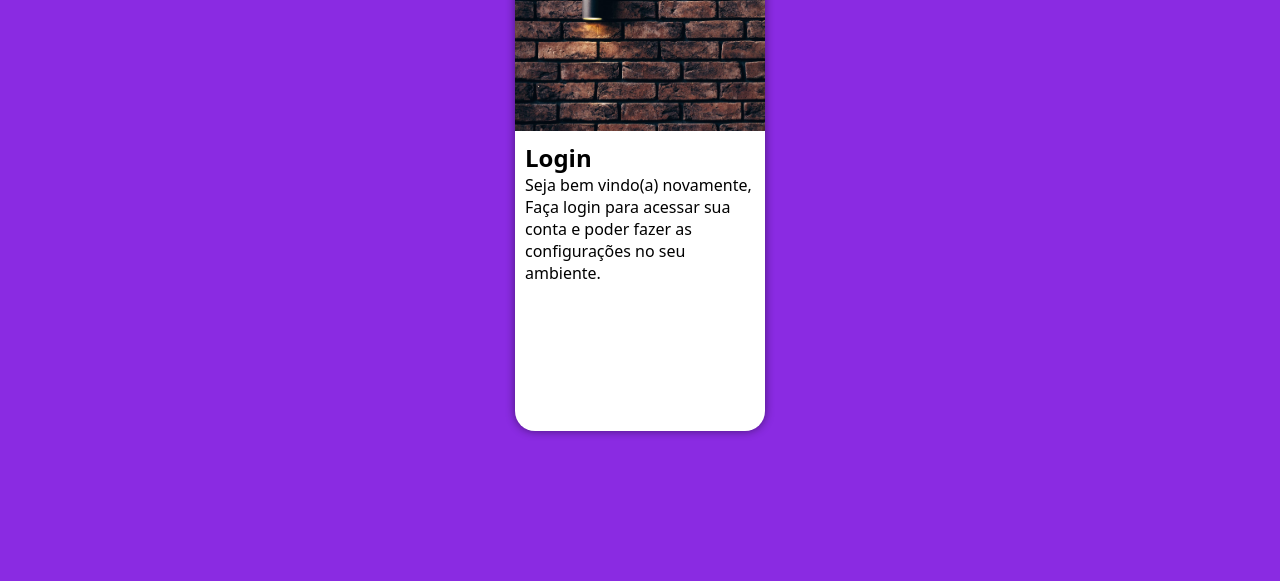
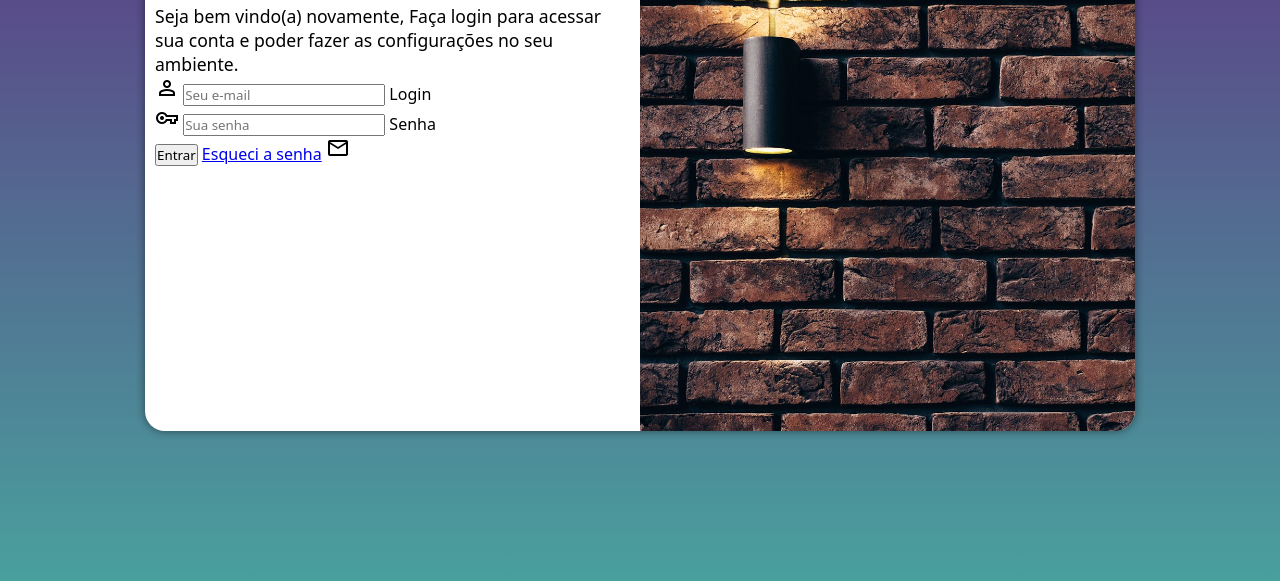
Before and after one commit to Brunoll177/projeto-login, a plain HTML site: page index.html in a window 1280 px wide. Shown: the part 219-800 px from the top of the page. Drawn offline with nearby package versions, Linux system fonts and the light colour scheme.

Commit message:
Criei o formulário

```diff
--- a/estilo/style.css
+++ b/estilo/style.css
@@ -14,7 +14,7 @@ main{
     height: 100vh;
     width: 100vw;
 }
-section{
+#login{
     position: absolute;
     top: 50%;
     left: 50%;
@@ -25,7 +25,11 @@ section{
     border-radius: 20px;
     overflow: hidden;
     box-shadow: 0px 0px 10px rgba(0, 0, 0, 0.479);
+    transition: width .3s, height .3s;
+    transition-timing-function: ease;
 }
+
+
 #imagem{
     display: block;
     background-image: url(../imagens/pexels-pixabay-276514\ \(1\).jpg);
@@ -37,3 +41,10 @@ section{
     display: block;
     padding: 10px;
 }
+h1{
+    text-align: center;
+    margin-bottom: 20px;
+}
+p{
+    font-size: 0.8em;
+}
--- /dev/null
+++ b/estilos/query.css
@@ -0,0 +1,51 @@
+@media screen and (min-width: 768px ) and (max-width: 992px ) {
+
+    body{
+background-image: linear-gradient(to top, #49a09d, #5f2c82 );
+
+    }
+
+    #login{
+        width: 90vw;
+    }
+    #imagem{
+  float: left;
+  width: 30%;
+  height: 100%;
+    }
+    #formulario{
+        float: right;
+        width: 70%;
+        height: 100%;
+
+    }
+    p{
+        font-size: 1.1em;
+    }
+}
+@media screen and (min-width: 992px ) {
+    body{
+        background-image: linear-gradient(to top, #49a09d, #5f2c82 );
+
+            }
+    #login{
+        width: 990px;
+    }
+    #imagem{
+  float: right;
+  width: 50%;
+  height: 100%;
+    }
+    #formulario{
+        float: left;
+        width: 50%;
+        height: 100%;
+
+    }
+    h1{
+        font-size: 2em;
+    }
+    p{
+        font-size: 1.1em;
+    }
+}
--- a/index.html
+++ b/index.html
@@ -4,7 +4,9 @@
     <meta charset="UTF-8">
     <meta name="viewport" content="width=device-width, initial-scale=1.0">
     <link rel="stylesheet" href="estilo/style.css">
+    <link rel="stylesheet" href="estilos/query.css">
     <title>Document</title>
+    <link rel="stylesheet" href="https://fonts.googleapis.com/css2?family=Material+Symbols+Outlined:opsz,wght,FILL,GRAD@20..48,100..700,0..1,-50..200" />
 
 </head>
 <body>
@@ -16,13 +18,26 @@
             <div id="formulario">
                 <h1>Login</h1>
                 <p>Seja bem vindo(a) novamente, Faça login para acessar sua conta e poder fazer as configurações no seu ambiente.</p>
-                <form action="login.php" method="post">
+                <form action="login.php" method="post" autocomplete="on" >
+                    <div class="campo">
+                        <span class="material-symbols-outlined">
+                            person
+                            </span>
+                        <input type="email" name="login" id="ilogin" required placeholder="Seu e-mail" autocomplete="email" maxlength="30">
+                        <label for="ilogin">Login</label>
+                    </div>
+                    <span class="material-symbols-outlined">
+                        vpn_key
+                        </span>
+                    <input type="password" name="senha" id="isenha" placeholder="Sua senha" autocomplete="current-password" required minlength="8" maxlength="20">
+                    <label for="isenha">Senha</label>
+                    <div class="campo">
 
-
-
-
-
-
+                    </div>
+                    <input type="submit" value="Entrar"> <a href="#">Esqueci a senha</a>
+                    <span class="material-symbols-outlined">
+                        mail
+                        </span>
                 </form>
             </div>
 
```
